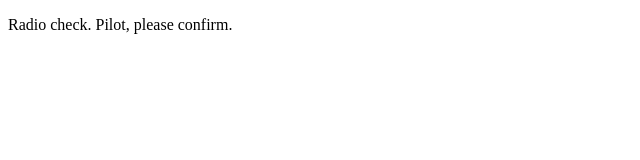
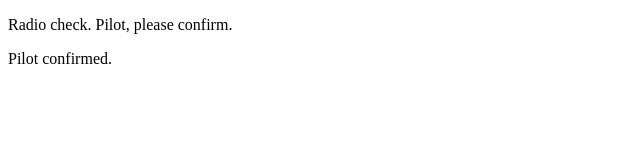
Before and after one commit to rstevenor/communication-log, a plain HTML site: page index.html in a window 1280 px wide. Shown: the full height of the page, 0-640 px from the left. Drawn offline with Linux system fonts and the light colour scheme.

Commit message:
changes made to communication-log index.html

```diff
--- a/index.html
+++ b/index.html
@@ -2,5 +2,6 @@
 <html>
    <body>
       <p>Radio check. Pilot, please confirm.</p>
+      <p>Pilot confirmed.</p>
    </body>
 </html>
```
